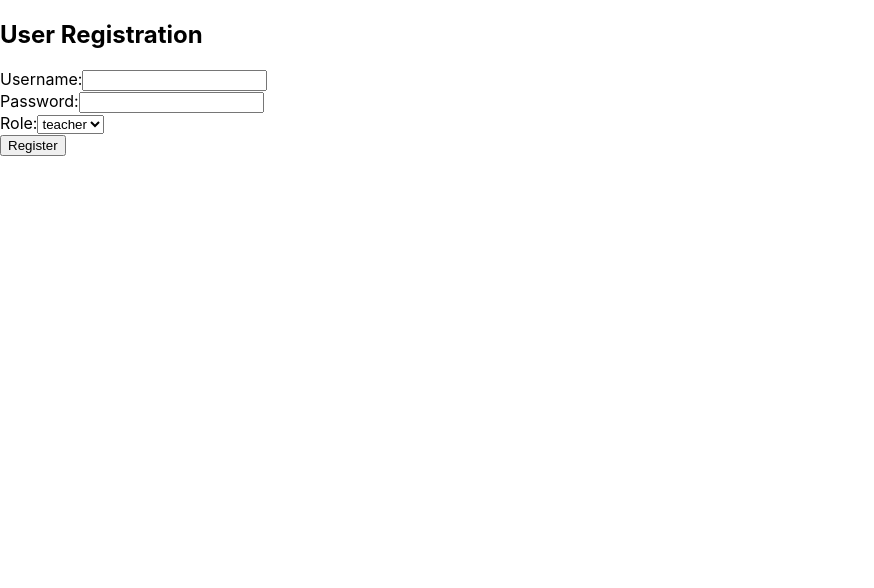
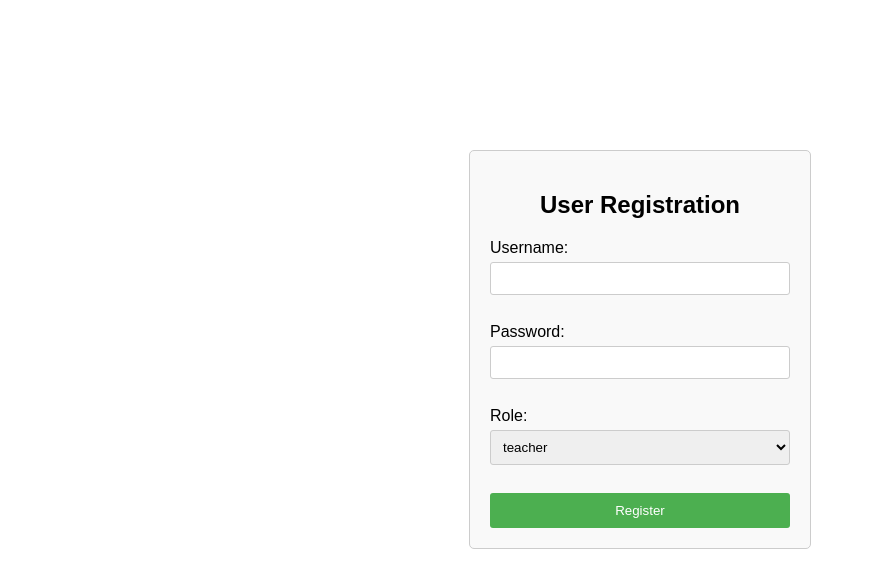
Before and after one commit to Mey-LinMus/login-systeem, a React (Create React App) app in the folder frontend/: page / in a window 1280 px wide. Shown: the top 588 px of the page, without its empty margins (0-874 px from the left). Built offline with nearby package versions, Linux system fonts and the light colour scheme.

Commit message:
Adding some style

```diff
--- a/frontend/src/components/Register.jsx
+++ b/frontend/src/components/Register.jsx
@@ -1,4 +1,6 @@
 import React, { useState } from "react";
+import "../styles/register.css"
+
 
 function Register() {
   const [username, setUsername] = useState("");
--- /dev/null
+++ b/frontend/src/styles/register.css
@@ -0,0 +1,46 @@
+/* register.css */
+
+.App {
+  font-family: Arial, sans-serif;
+  max-width: 300px;
+  margin: 0 auto;
+  padding: 20px;
+  border: 1px solid #ccc;
+  border-radius: 5px;
+  background-color: #f9f9f9;
+  margin-top: 150px;
+}
+
+h2 {
+  text-align: center;
+}
+
+form {
+  display: flex;
+  flex-direction: column;
+}
+
+label {
+  margin-bottom: 5px;
+}
+
+input,
+select {
+  padding: 8px;
+  margin-bottom: 10px;
+  border: 1px solid #ccc;
+  border-radius: 3px;
+}
+
+button {
+  padding: 10px;
+  background-color: #4caf50;
+  color: white;
+  border: none;
+  border-radius: 3px;
+  cursor: pointer;
+}
+
+button:hover {
+  background-color: #45a049;
+}
```
